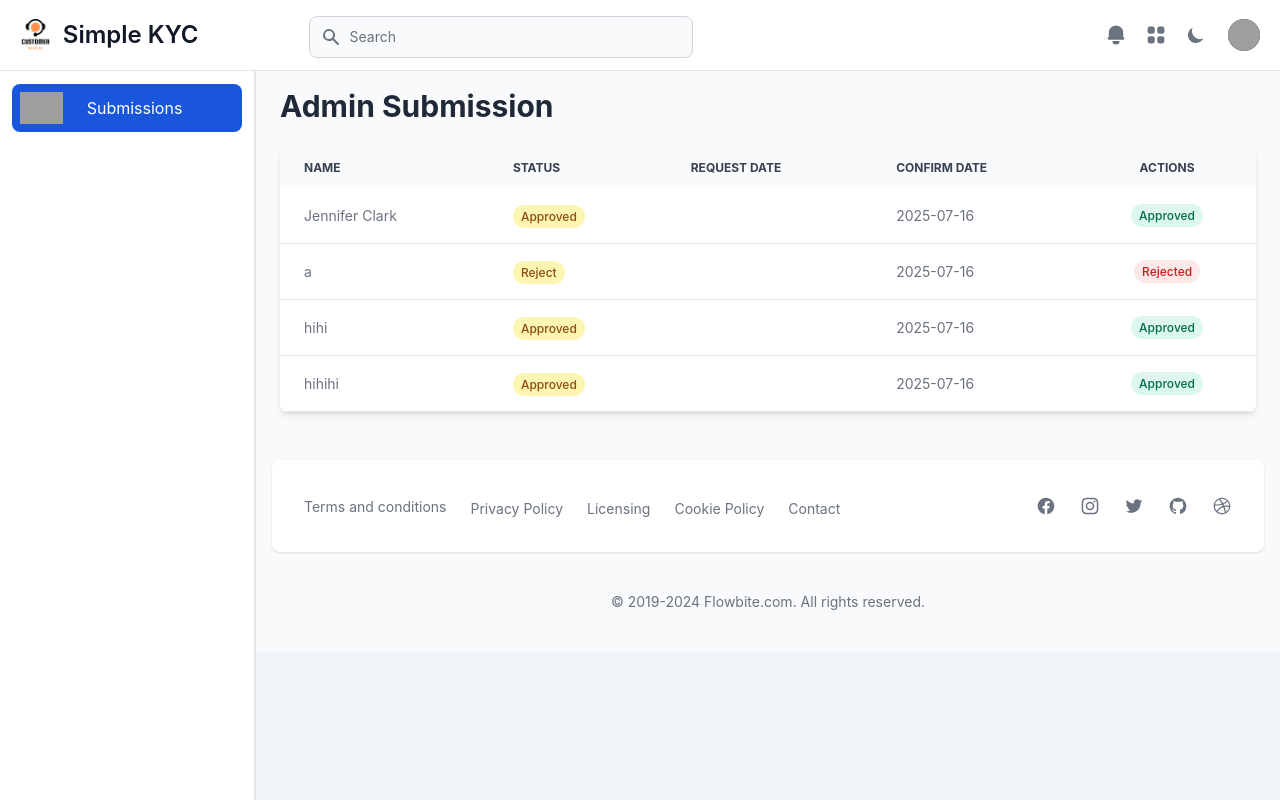
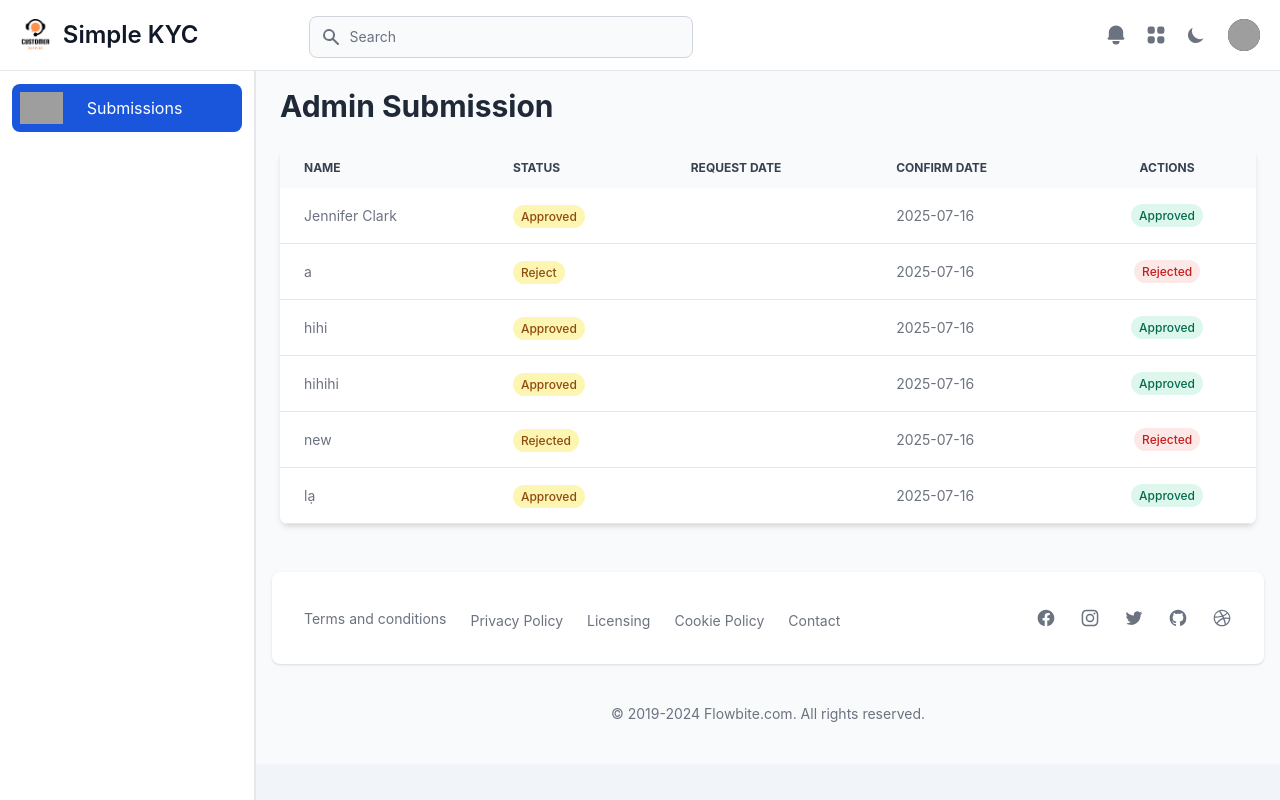
Before and after one commit to lhpchihung/training, a React (Create React App) app in the folder react/: page /pages/admin/submissions in a window 1280 px wide. Built offline with nearby package versions, Linux system fonts and the light colour scheme; data requests are answered from the project's data file; sample sign-in values are in the browser's storage; grey boxes are pictures that could not be loaded.

Commit message:
Update API

```diff
--- a/react/db.json
+++ b/react/db.json
@@ -95,6 +95,24 @@
       "action": "Canceled",
       "userId": "2",
       "confirmDate": "2025-07-16"
+    },
+    {
+      "id": "5c98b365-5f21-42d7-9045-fe4392052764",
+      "name": "new",
+      "requestDate": "2025-07-16",
+      "status": "Rejected",
+      "action": "Cancel",
+      "userId": "2",
+      "confirmDate": "2025-07-16"
+    },
+    {
+      "id": "97ceef3e-2759-43c1-84e8-e69a0a528f9a",
+      "name": "lạ",
+      "requestDate": "2025-07-16",
+      "status": "Approved",
+      "action": "Cancel",
+      "userId": "2",
+      "confirmDate": "2025-07-16"
     }
   ]
 }
--- a/react/src/pages/user/submission/components/UserSubmissionTable.tsx
+++ b/react/src/pages/user/submission/components/UserSubmissionTable.tsx
@@ -28,8 +28,7 @@ const UserSubmissionTable = () => {
         fetchData();
     }, [userId]);
 
-    // const hasWaiting = data.some((s) => s.status === SubmissionStatus.Waiting);
-    const hasWaiting = false;
+    const hasWaiting = data.some((s) => s.status === SubmissionStatus.Waiting);
 
     return (
         <div className="bg-white p-6 rounded-lg shadow-md">
--- a/react/src/pages/user/submission/components/UserSubmissionTableLine.tsx
+++ b/react/src/pages/user/submission/components/UserSubmissionTableLine.tsx
@@ -1,6 +1,10 @@
 import { useState } from 'react';
 import { showErrorToast, showSuccessToast } from '../../../../utils/toastUtils';
-import { AdminSubmissionAction, SubmissionStatus, UserSubmissionAction } from '../../../../types/submission';
+import {
+    AdminSubmissionAction,
+    SubmissionStatus,
+    UserSubmissionAction
+} from '../../../../types/submission';
 import { UserSubmission } from '../model';
 import { updateSubmissionStatus } from '../../../../services/submission-api';
 
@@ -10,7 +14,7 @@ type Props = {
 };
 
 const UserSubmissionTableLine = ({ submissionData, setData }: Props) => {
-    const { id, name, status, requestDate, action } = submissionData;
+    const { id, name, status, requestDate, confirmDate, action } = submissionData;
     const [loading, setLoading] = useState(false);
 
     const handleActionUpdate = async (newAction: UserSubmissionAction) => {
@@ -46,7 +50,7 @@ const UserSubmissionTableLine = ({ submissionData, setData }: Props) => {
                 </span>
             </td>
             <td className="px-6 py-4">{requestDate}</td>
-            <td className="px-6 py-4">'N/A'</td>
+            <td className="px-6 py-4">{confirmDate || 'N/A'}</td>
             <td className="px-6 py-4">
                 <button
                     onClick={() =>
--- a/react/src/pages/user/submission/model/index.ts
+++ b/react/src/pages/user/submission/model/index.ts
@@ -5,6 +5,7 @@ export type UserSubmission = {
     userId: string;
     name: string;
     requestDate: string;
+    confirmDate?: string;
     status: SubmissionStatus;
     action: UserSubmissionAction;
 };
```
